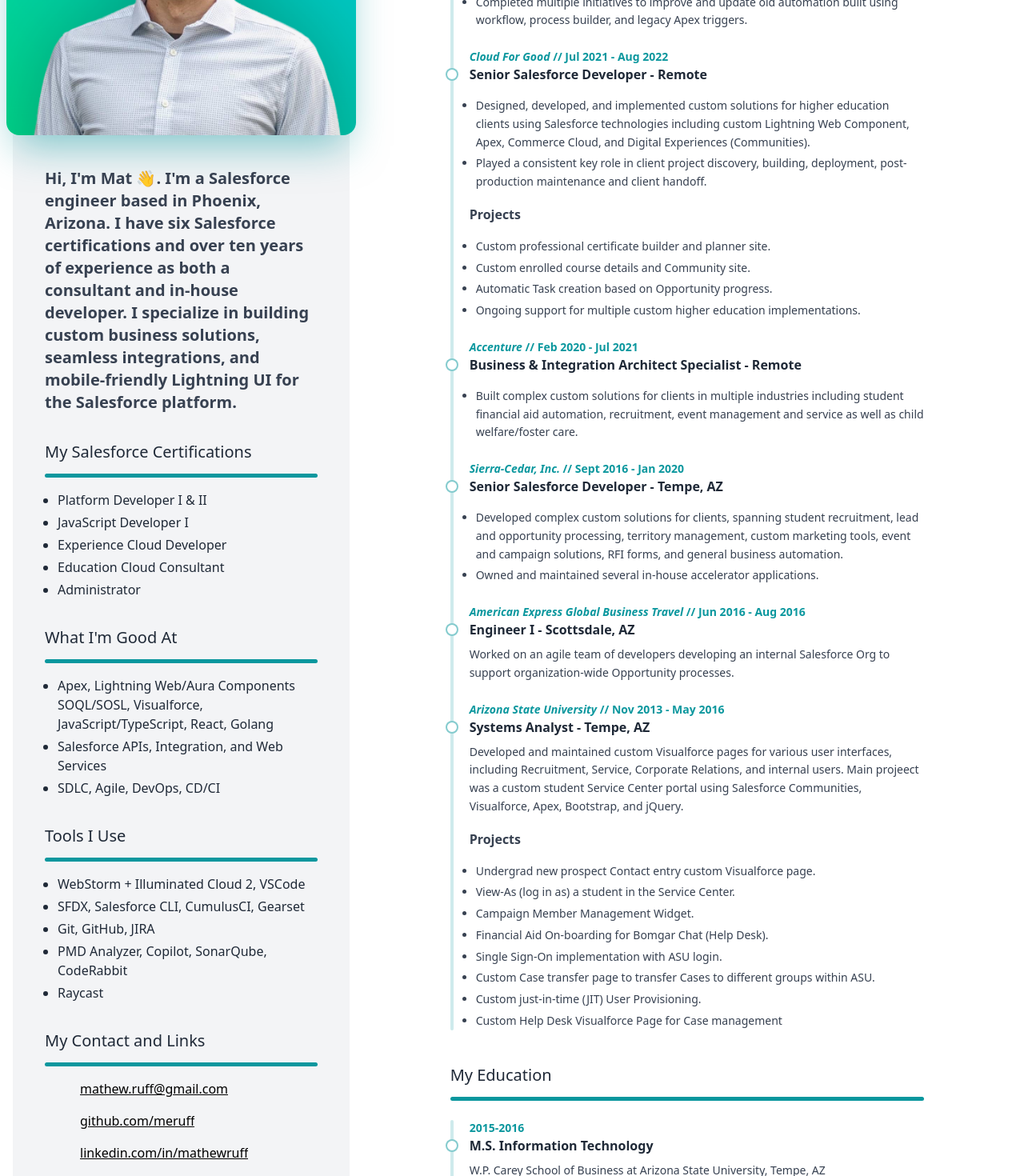
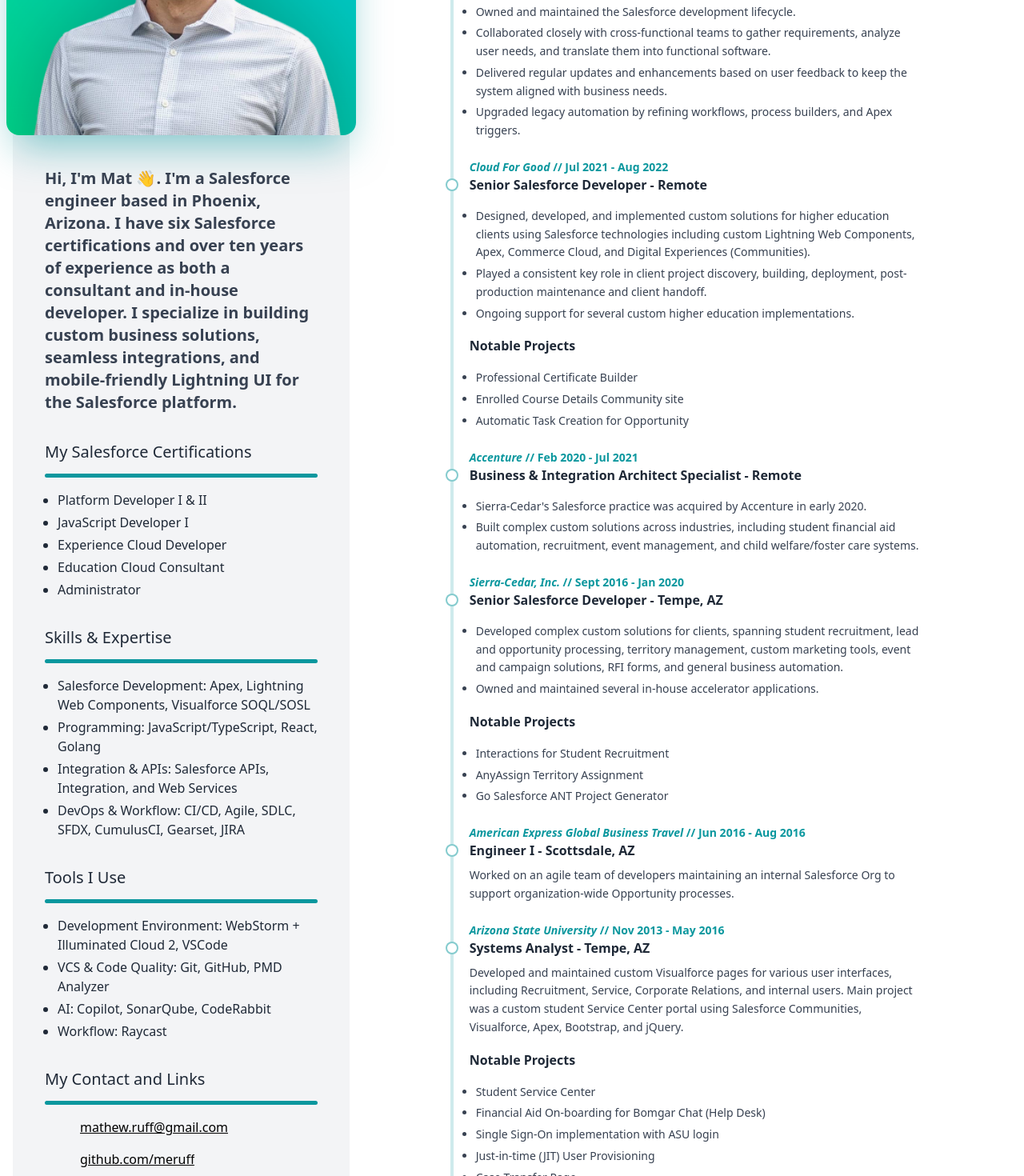
Before and after one commit to meruff/resume, a React (Vite) app: page / in a window 1280 px wide. Shown: the part 500-1970 px from the top of the page at 80% size. Built offline with nearby package versions, Linux system fonts and the light colour scheme; some icons are missing.

Commit message:
Updates for grammar/errors, additions to match resume.

```diff
--- a/public/resumeData.json
+++ b/public/resumeData.json
@@ -14,23 +14,23 @@
       "Administrator"
     ],
     "capabilities": [
-      "Apex, Lightning Web/Aura Components SOQL/SOSL, Visualforce, JavaScript/TypeScript, React, Golang",
-      "Salesforce APIs, Integration, and Web Services",
-      "SDLC, Agile, DevOps, CD/CI"
+      "Salesforce Development: Apex, Lightning Web Components, Visualforce SOQL/SOSL",
+      "Programming: JavaScript/TypeScript, React, Golang",
+      "Integration & APIs: Salesforce APIs,  Integration, and Web Services",
+      "DevOps & Workflow: CI/CD, Agile, SDLC, SFDX, CumulusCI, Gearset, JIRA"
     ],
     "tools": [
-      "WebStorm + Illuminated Cloud 2, VSCode",
-      "SFDX, Salesforce CLI, CumulusCI, Gearset",
-      "Git, GitHub, JIRA",
-      "PMD Analyzer, Copilot, SonarQube, CodeRabbit",
-      "Raycast"
+      "Development Environment: WebStorm + Illuminated Cloud 2, VSCode",
+      "VCS & Code Quality: Git, GitHub, PMD Analyzer",
+      "AI: Copilot, SonarQube, CodeRabbit",
+      "Workflow: Raycast"
     ]
   },
   "bio": {
     "education": [
       {
         "years": "2015-2016",
-        "degree": "M.S. Information Technology",
+        "degree": "M.S. Information Management",
         "school": "W.P. Carey School of Business at Arizona State University, Tempe, AZ"
       },
       {
@@ -44,23 +44,20 @@
         "years": "Nov 2013 - May 2016",
         "title": "Systems Analyst - Tempe, AZ",
         "company": "Arizona State University",
-        "description": "Developed and maintained custom Visualforce pages for various user interfaces, including Recruitment, Service, Corporate Relations, and internal users. Main projeect was a custom student Service Center portal using Salesforce Communities, Visualforce, Apex, Bootstrap, and jQuery.",
+        "description": "Developed and maintained custom Visualforce pages for various user interfaces, including Recruitment, Service, Corporate Relations, and internal users. Main project was a custom student Service Center portal using Salesforce Communities, Visualforce, Apex, Bootstrap, and jQuery.",
         "projects": [
-          "Undergrad new prospect Contact entry custom Visualforce page.",
-          "View-As (log in as) a student in the Service Center.",
-          "Campaign Member Management Widget.",
-          "Financial Aid On-boarding for Bomgar Chat (Help Desk).",
-          "Single Sign-On implementation with ASU login.",
-          "Custom Case transfer page to transfer Cases to different groups within ASU.",
-          "Custom just-in-time (JIT) User Provisioning.",
-          "Custom Help Desk Visualforce Page for Case management"
+          "Student Service Center",
+          "Financial Aid On-boarding for Bomgar Chat (Help Desk)",
+          "Single Sign-On implementation with ASU login",
+          "Just-in-time (JIT) User Provisioning",
+          "Case Transfer Page"
         ]
       },
       {
         "years": "Jun 2016 - Aug 2016",
         "title": "Engineer I - Scottsdale, AZ",
         "company": "American Express Global Business Travel",
-        "description": "Worked on an agile team of developers developing an internal Salesforce Org to support organization-wide Opportunity processes."
+        "description": "Worked on an agile team of developers maintaining an internal Salesforce Org to support organization-wide Opportunity processes."
       },
       {
         "years": "Sept 2016 - Jan 2020",
@@ -69,6 +66,11 @@
         "listItems": [
           "Developed complex custom solutions for clients, spanning student recruitment, lead and opportunity processing, territory management, custom marketing tools, event and campaign solutions, RFI forms, and general business automation.",
           "Owned and maintained several in-house accelerator applications."
+        ],
+        "projects": [
+          "Interactions for Student Recruitment",
+          "AnyAssign Territory Assignment",
+          "Go Salesforce ANT Project Generator"
         ]
       },
       {
@@ -76,7 +78,8 @@
         "title": "Business & Integration Architect Specialist - Remote",
         "company": "Accenture",
         "listItems": [
-          "Built complex custom solutions for clients in multiple industries including student financial aid automation, recruitment, event management and service as well as child welfare/foster care."
+          "Sierra-Cedar's Salesforce practice was acquired by Accenture in early 2020.",
+          "Built complex custom solutions across industries, including student financial aid automation, recruitment, event management, and child welfare/foster care systems."
         ]
       },
       {
@@ -84,14 +87,14 @@
         "title": "Senior Salesforce Developer - Remote",
         "company": "Cloud For Good",
         "listItems": [
-          "Designed, developed, and implemented custom solutions for higher education clients using Salesforce technologies including custom Lightning Web Component, Apex, Commerce Cloud, and Digital Experiences (Communities).",
-          "Played a consistent key role in client project discovery, building, deployment, post-production maintenance and client handoff."
+          "Designed, developed, and implemented custom solutions for higher education clients using Salesforce technologies including custom Lightning Web Components, Apex, Commerce Cloud, and Digital Experiences (Communities).",
+          "Played a consistent key role in client project discovery, building, deployment, post-production maintenance and client handoff.",
+          "Ongoing support for several custom higher education implementations."
         ],
         "projects": [
-          "Custom professional certificate builder and planner site.",
-          "Custom enrolled course details and Community site.",
-          "Automatic Task creation based on Opportunity progress.",
-          "Ongoing support for multiple custom higher education implementations."
+          "Professional Certificate Builder",
+          "Enrolled Course Details Community site",
+          "Automatic Task Creation for Opportunity"
         ]
       },
       {
@@ -99,18 +102,22 @@
         "title": "Senior Software Engineer - Remote",
         "company": "Built In",
         "listItems": [
-          "Led the development and implementation of Built In's new B2B Content Studio site. Content Studio is custom-built using Salesforce's Digital Experiences Cloud and lightning web components. Read more: https://employers.builtin.com/content-studio.",
+          "Led the development and implementation of Built In's new B2B [Content Studio](https://employers.builtin.com/content-studio) site. Content Studio is custom-built using Salesforce's Digital Experiences Cloud and Lightning Web Components.",
           "Owned and maintained the Salesforce development lifecycle.",
           "Collaborated closely with cross-functional teams to gather requirements, analyze user needs, and translate them into functional software.",
-          "Implemented regular updates and enhancements based on internal/external user feedback, ensuring the system remained current and aligned with evolving business requirements.",
-          "Completed multiple initiatives to improve and update old automation built using workflow, process builder, and legacy Apex triggers."
+          "Delivered regular updates and enhancements based on user feedback to keep the system aligned with business needs.",
+          "Upgraded legacy automation by refining workflows, process builders, and Apex triggers."
         ]
       },
       {
         "years": "Oct 2024 - Present",
         "title": "Staff Software Engineer - Remote",
         "company": "Built In",
-        "description": ""
+        "listItems": [
+          "Enhanced system stability and maintainability by implementing CI/CD pipeline tools, including PMD Analyzer, automated regression testing, and pull request code scanning.",
+          "Improved code documentation using JSDoc and ApexDoc to increase clarity and maintainability.",
+          "Applied a continuous refactoring approach to resolve legacy issues and align the codebase with modern best practices."
+        ]
       }
     ]
   }
--- a/src/Info.jsx
+++ b/src/Info.jsx
@@ -67,7 +67,7 @@
           <>
             <div className="header-title py-2.5 my-6">
               <h3 className="text-xl font-medium text-left">
-                What I&apos;m Good At
+                Skills &amp; Expertise
               </h3>
             </div>
             <ul className="mt-4 ml-2 space-y-1 space-x-2 list-disc">
--- a/src/Work.jsx
+++ b/src/Work.jsx
@@ -1,27 +1,17 @@
 export default function Work({ data }) {
   if (!data) return null;
 
-  const extractUrl = (text) => {
-    const urlRegex = /(https?:\/\/[^\s]+)/g;
-    return text.match(urlRegex);
+  const convertMarkdownToAnchor = (markdown) => {
+    const markdownLinkRegex = /\[([^\]]+)\]\((https?:\/\/[^\s]+)\)/g;
+
+    return markdown.replace(markdownLinkRegex, (match, label, url) => {
+      return `<a href="${url}" target="_blank" rel="noopener noreferrer">${label}</a>`;
+    });
   };
 
-  const renderTextWithUrl = (text) => {
-    const urls = extractUrl(text);
-    if (!urls) return text;
-
-    return text.split(urls[0]).reduce((acc, part, index, array) => {
-      if (index === array.length - 1) {
-        return [...acc, part];
-      }
-      return [
-        ...acc,
-        part,
-        <a key={index} href={urls[0]} target="_blank" rel="noopener noreferrer">
-          {urls[0]}
-        </a>,
-      ];
-    }, []);
+  const renderMarkdownToAnchor = (markdown) => {
+    const htmlString = convertMarkdownToAnchor(markdown);
+    return <span dangerouslySetInnerHTML={{ __html: htmlString }} />;
   };
 
   return (
@@ -50,7 +40,7 @@
                   {work.listItems &&
                     work.listItems.map((listItem, index) => (
                       <li key={index} className="ml-2">
-                        {renderTextWithUrl(listItem)}
+                        {renderMarkdownToAnchor(listItem)}
                       </li>
                     ))}
                 </ul>
@@ -59,11 +49,13 @@
 
             {work.projects && (
               <div className="text-sm/relaxed text-gray-700 dark:text-gray-300">
-                <h2 className="mt-4 text-[1rem] font-bold">Projects</h2>
+                <h2 className="mt-4 text-[1rem] font-bold text-gray-800 dark:text-gray-100">
+                  Notable Projects
+                </h2>
                 <ul className="mt-4 space-y-1 space-x-2 list-disc">
                   {work.projects.map((project, index) => (
                     <li key={index} className="ml-2">
-                      {project}
+                      {renderMarkdownToAnchor(project)}
                     </li>
                   ))}
                 </ul>
```
